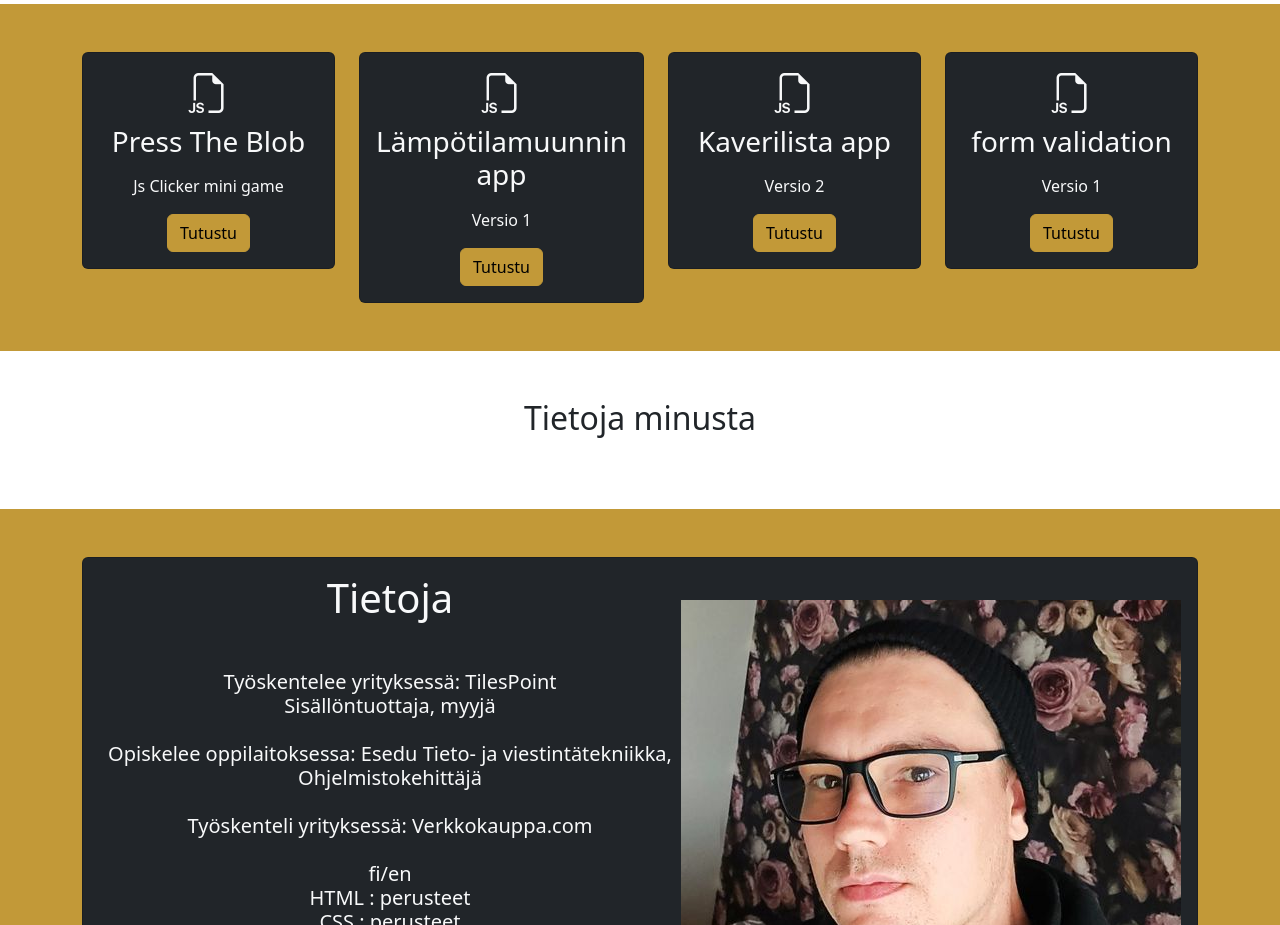
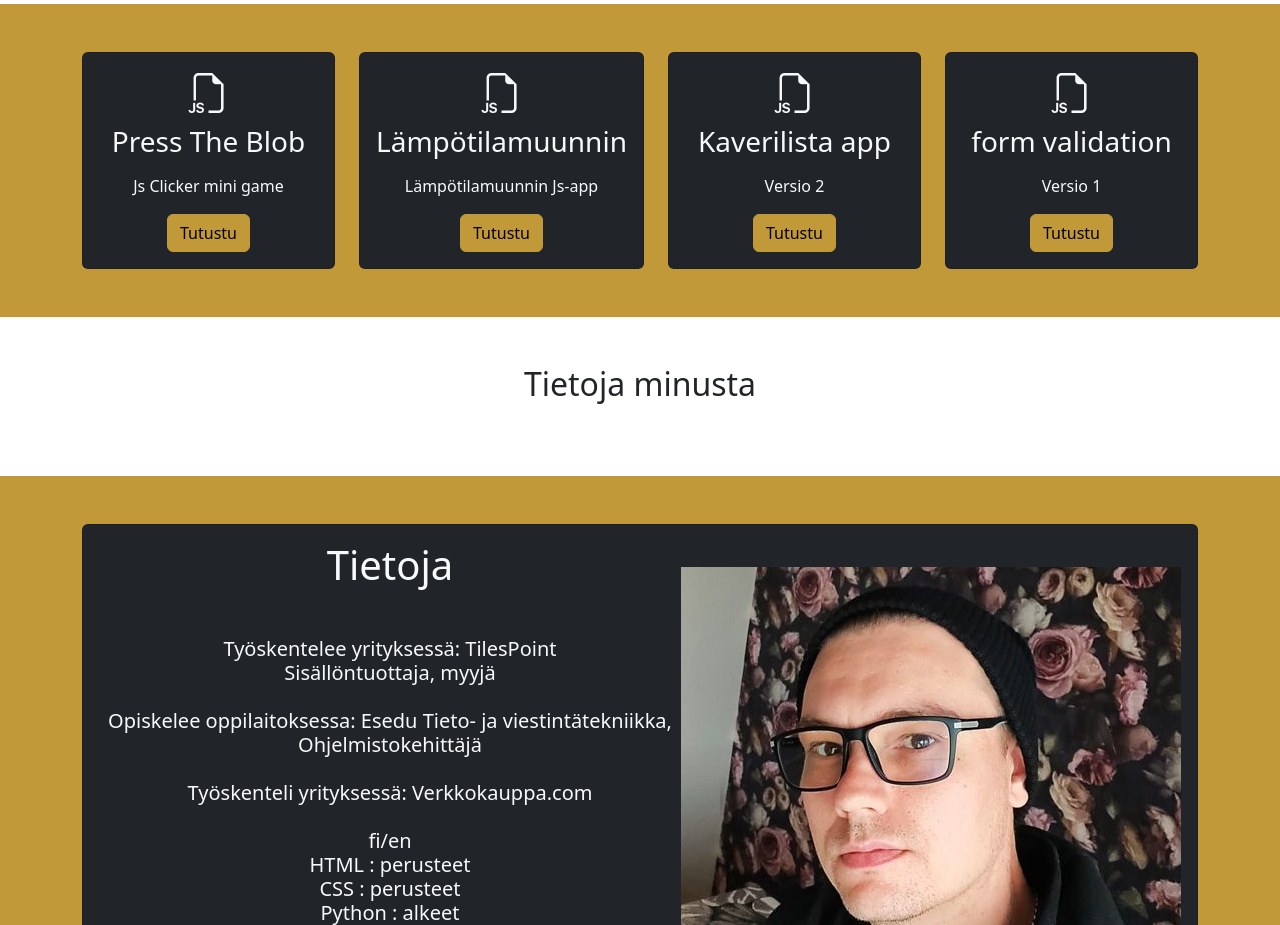
Before and after one commit to Kaitsuus/kaitsuus.github.io, a website: page index.html in a window 1280 px wide. Shown: the part 1260-2185 px from the top of the page. Drawn offline with nearby package versions, Linux system fonts and the light colour scheme.

Commit message:
indexUpdate

```diff
--- a/index.html
+++ b/index.html
@@ -169,10 +169,10 @@
                                 <i class="bi bi-filetype-js"></i>
                             </div>
                             <h3 class="card-title mb-3">
-                                Lämpötilamuunnin app
+                                Lämpötilamuunnin
                             </h3>
                             <p class="card-text">
-                                Versio 1
+                                Lämpötilamuunnin Js-app
                             </p>
                             <a href="Js-lampotilamuunnin/index.html" target="_blank" class="btn btn-primary">Tutustu</a>
                         </div>
```
